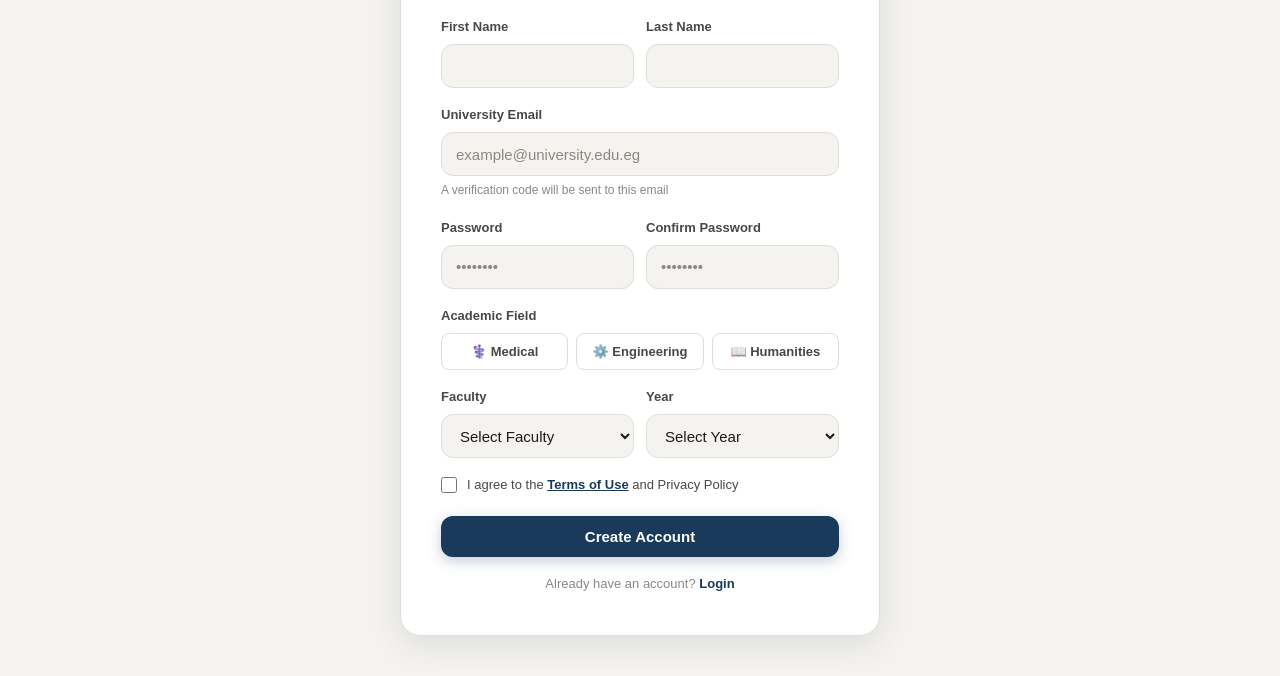
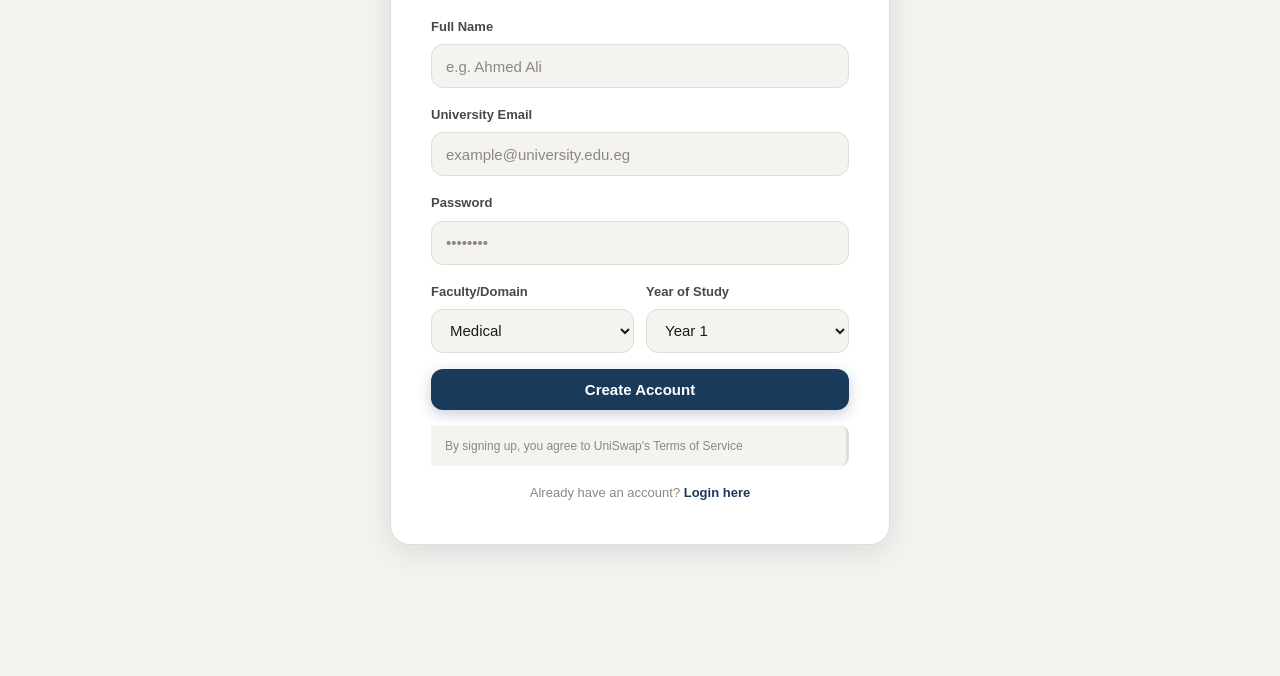
Before and after one commit to UniSwap-2026/UniSwap, a website: page public/signup.html in a window 1280 px wide. Shown: the part 230-906 px from the top of the page. After the commit the page ends 815 px from the top, so only its background shows below. Drawn offline with Linux system fonts and the light colour scheme.

Commit message:
Update signup page for improved user experience

```diff
--- a/public/signup.html
+++ b/public/signup.html
@@ -3,7 +3,7 @@
 <head>
 <meta charset="UTF-8">
 <meta name="viewport" content="width=device-width, initial-scale=1.0">
-<title>UniSwap — Create Account</title>
+<title>UniSwap — Sign Up</title>
 <link rel="preconnect" href="https://fonts.googleapis.com">
 <link href="https://fonts.googleapis.com/css2?family=Inter:opsz,wght@14..32,300;14..32,400;14..32,500;14..32,600;14..32,700;14..32,800;14..32,900&display=swap" rel="stylesheet">
 <link rel="stylesheet" href="style.css">
@@ -22,79 +22,51 @@
 </nav>
 
 <div class="auth-body">
-  <div class="auth-card">
-
+  <div class="auth-card" style="max-width: 500px;">
     <div class="auth-logo">
       <a href="index.html" class="logo" style="font-size:26px;">Uni<span>Swap</span></a>
-      <p style="font-size:13px;color:var(--text3);margin-top:6px;">Academic Exchange Platform</p>
+      <p style="font-size:13px;color:var(--text3);margin-top:6px;">Create Your Account</p>
     </div>
 
-    <div class="auth-form active" id="registerForm">
-      <div class="form-row">
+    <div class="auth-form active">
       <div class="form-group">
-          <label class="form-label">First Name</label>
-          <input type="text" class="form-input">
-        </div>
-        <div class="form-group">
-          <label class="form-label">Last Name</label>
-          <input type="text" class="form-input">
-        </div>
+        <label class="form-label">Full Name</label>
+        <input type="text" class="form-input" id="regName" placeholder="e.g. Ahmed Ali">
       </div>
       <div class="form-group">
         <label class="form-label">University Email</label>
-        <input type="email" class="form-input" placeholder="example@university.edu.eg">
-        <div class="field-note">A verification code will be sent to this email</div>
+        <input type="email" class="form-input" id="regEmail" placeholder="example@university.edu.eg">
       </div>
-      <div class="form-row">
       <div class="form-group">
         <label class="form-label">Password</label>
-          <input type="password" class="form-input" placeholder="••••••••">
+        <input type="password" class="form-input" id="regPass" placeholder="••••••••">
       </div>
-        <div class="form-group">
-          <label class="form-label">Confirm Password</label>
-          <input type="password" class="form-input" placeholder="••••••••">
-        </div>
-      </div>
-      <div class="form-group">
-        <label class="form-label">Academic Field</label>
-        <div class="domain-select-grid">
-          <button class="domain-select-btn" onclick="selectDomain(this)">⚕️ Medical</button>
-          <button class="domain-select-btn" onclick="selectDomain(this)">⚙️ Engineering</button>
-          <button class="domain-select-btn" onclick="selectDomain(this)">📖 Humanities</button>
-        </div>
-      </div>
-      <div class="form-row">
-        <div class="form-group">
-          <label class="form-label">Faculty</label>
-          <select class="form-input" style="cursor:pointer;">
-            <option value="">Select Faculty</option>
-            <option>Faculty of Medicine</option>
-            <option>Faculty of Engineering</option>
-            <option>Faculty of Arts</option>
-            <option>Faculty of Science</option>
+
+      <div class="form-row" style="display:flex; gap:12px;">
+        <div class="form-group" style="flex:1;">
+          <label class="form-label">Faculty/Domain</label>
+          <select class="form-input" id="regDomain">
+            <option value="medical">Medical</option>
+            <option value="engineering">Engineering</option>
+            <option value="arts">Arts</option>
           </select>
         </div>
-        <div class="form-group">
-          <label class="form-label">Year</label>
-          <select class="form-input" style="cursor:pointer;">
-            <option value="">Select Year</option>
-            <option>Preparatory</option>
-            <option>First</option>
-            <option>Second</option>
-            <option>Third</option>
-            <option>Fourth</option>
-            <option>Fifth</option>
+        <div class="form-group" style="flex:1;">
+          <label class="form-label">Year of Study</label>
+          <select class="form-input" id="regYear">
+            <option value="Year 1">Year 1</option>
+            <option value="Year 2">Year 2</option>
+            <option value="Year 3">Year 3</option>
+            <option value="Year 4">Year 4</option>
           </select>
         </div>
       </div>
-      <div class="checkbox-row">
-        <input type="checkbox" id="terms">
-        <label for="terms">I agree to the <a href="#" style="color:var(--navy);font-weight:700;">Terms of Use</a> and Privacy Policy</label>
+
+      <button class="btn btn-primary btn-full" id="regBtn" onclick="doRegister()">Create Account</button>
+
+      <div class="auth-note">By signing up, you agree to UniSwap's Terms of Service</div>
+      <div class="auth-footer-text">Already have an account? <a href="login.html">Login here</a></div>
     </div>
-      <button class="btn btn-primary btn-full" onclick="doRegister()">Create Account</button>
-      <div class="auth-footer-text">Already have an account? <a href="login.html">Login</a></div>
-    </div>
-
   </div>
 </div>
 
@@ -112,49 +84,38 @@ function showToast(msg, type) {
   setTimeout(() => { toast.style.display = 'none'; }, 3000);
 }
 
-var selectedDomain = '';
+async function doRegister() {
+  const name   = document.getElementById('regName').value.trim();
+  const email  = document.getElementById('regEmail').value.trim();
+  const pass   = document.getElementById('regPass').value.trim();
+  const domain = document.getElementById('regDomain').value;
+  const year   = document.getElementById('regYear').value;
 
-function selectDomain(btn) {
-  document.querySelectorAll('.domain-select-btn').forEach(b => b.classList.remove('active'));
-  btn.classList.add('active');
-  const map = { '⚕️ Medical': 'medical', '⚙️ Engineering': 'engineering', '📖 Humanities': 'arts' };
-  selectedDomain = map[btn.textContent.trim()] || '';
+  if (!name || !email || !pass) {
+    showToast('Please fill all required fields', 'error');
+    return;
   }
 
-async function doRegister() {
-  const inputs  = document.querySelectorAll('.form-input[type="text"], .form-input[type="email"], .form-input[type="password"]');
-  const fname   = inputs[0].value.trim();
-  const lname   = inputs[1].value.trim();
-  const email   = inputs[2].value.trim();
-  const pass    = inputs[3].value.trim();
-  const pass2   = inputs[4].value.trim();
-  const college = document.querySelectorAll('select')[0].value;
-  const year    = document.querySelectorAll('select')[1].value;
-  const terms   = document.getElementById('terms').checked;
-
-  if (!fname || !lname)  { showToast('Enter first and last name', 'error'); return; }
-  if (!email)            { showToast('Enter your university email', 'error'); return; }
-  if (!pass || pass.length < 6) { showToast('Password must be at least 6 characters', 'error'); return; }
-  if (pass !== pass2)    { showToast('Passwords do not match', 'error'); return; }
-  if (!selectedDomain)   { showToast('Please select your academic field', 'error'); return; }
-  if (!terms)            { showToast('You must agree to the terms first', 'error'); return; }
-
-  const btn = document.querySelector('.btn-primary');
+  const btn = document.getElementById('regBtn');
   btn.textContent = 'Creating account...';
   btn.disabled = true;
 
   try {
-    await AuthAPI.register({
-      name: `${fname} ${lname}`,
-      email, password: pass,
-      domain: selectedDomain,
-      college: college || null,
-      year: year || null,
-    });
-    showToast('Account created! Redirecting...');
-    setTimeout(() => window.location.href = 'dashboard.html', 800);
+    const payload = {
+      name: name,
+      email: email,
+      password: pass,
+      domain: domain,
+      college: 'University',
+      year: year
+    };
+
+    const res = await AuthAPI.register(payload);
+    console.log("REGISTER OK:", res);
+    window.location.href = 'dashboard.html';
   } catch (err) {
-    showToast(err.message || 'Registration failed — try again', 'error');
+    console.error(err);
+    showToast(err.message || 'Registration failed', 'error');
     btn.textContent = 'Create Account';
     btn.disabled = false;
   }
```
Lines whose indentation alone changed are shown as unchanged.
